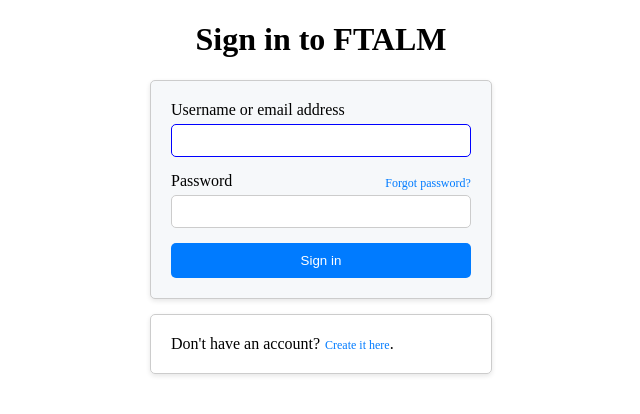
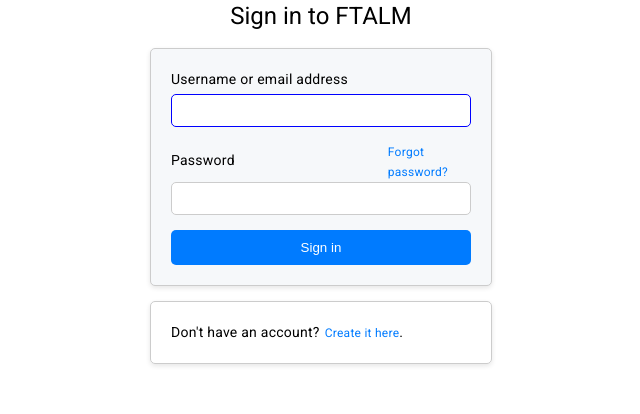
Before and after one commit to MikolajP13/FootballTournamentsAndLeaguesManager, an Angular app in the folder FootballTournamentsAndLeaguesManager/FTALM-frontend/FootballTournamentsAndLeaguesManager/: page / in a window 1280 px wide. Shown: the top 414 px of the page, without its empty margins (319-959 px from the left). Built offline with nearby package versions, Linux system fonts and the light colour scheme.

Commit message:
Install angular material, fixes and small changes

```diff
--- a/FootballTournamentsAndLeaguesManager/FTALM-frontend/FootballTournamentsAndLeaguesManager/angular.json
+++ b/FootballTournamentsAndLeaguesManager/FTALM-frontend/FootballTournamentsAndLeaguesManager/angular.json
@@ -25,6 +25,7 @@
               "src/assets"
             ],
             "styles": [
+              "@angular/material/prebuilt-themes/indigo-pink.css",
               "src/styles.css"
             ],
             "scripts": []
@@ -93,6 +94,7 @@
               "src/assets"
             ],
             "styles": [
+              "@angular/material/prebuilt-themes/indigo-pink.css",
               "src/styles.css"
             ],
             "scripts": []
--- a/FootballTournamentsAndLeaguesManager/FTALM-frontend/FootballTournamentsAndLeaguesManager/package.json
+++ b/FootballTournamentsAndLeaguesManager/FTALM-frontend/FootballTournamentsAndLeaguesManager/package.json
@@ -11,10 +11,12 @@
   "private": true,
   "dependencies": {
     "@angular/animations": "^16.0.0",
+    "@angular/cdk": "^16.2.0",
     "@angular/common": "^16.0.0",
     "@angular/compiler": "^16.0.0",
     "@angular/core": "^16.0.0",
     "@angular/forms": "^16.0.0",
+    "@angular/material": "^16.2.0",
     "@angular/platform-browser": "^16.0.0",
     "@angular/platform-browser-dynamic": "^16.0.0",
     "@angular/router": "^16.0.0",
--- a/FootballTournamentsAndLeaguesManager/FTALM-frontend/FootballTournamentsAndLeaguesManager/src/app/app-routing.module.ts
+++ b/FootballTournamentsAndLeaguesManager/FTALM-frontend/FootballTournamentsAndLeaguesManager/src/app/app-routing.module.ts
@@ -5,12 +5,14 @@ import { HomeComponent } from './pages/home/home.component';
 import { RegistrationComponent } from './pages/registration/registration.component';
 import { authGuard } from './security/guards/auth.guard';
 import { RegistrationSuccessComponent } from './pages/registration-success/registration-success.component';
+import { PageNotFoundComponent } from './pages/page-not-found/page-not-found.component';
 
 const routes: Routes = [
   {path: "", component: LoginComponent},
   {path: "home", component: HomeComponent, canActivate: [authGuard]},
   {path: "register", component: RegistrationComponent},
-  {path: "register-succes", component: RegistrationSuccessComponent}
+  {path: "register-success", component: RegistrationSuccessComponent},
+  {path: "**", component: PageNotFoundComponent}
 ];
 
 @NgModule({
--- a/FootballTournamentsAndLeaguesManager/FTALM-frontend/FootballTournamentsAndLeaguesManager/src/app/app.component.html
+++ b/FootballTournamentsAndLeaguesManager/FTALM-frontend/FootballTournamentsAndLeaguesManager/src/app/app.component.html
@@ -1 +1,2 @@
+<app-navbar *ngIf="isLoginOrRegistrationPage()"></app-navbar>
 <router-outlet></router-outlet>
--- a/FootballTournamentsAndLeaguesManager/FTALM-frontend/FootballTournamentsAndLeaguesManager/src/app/app.component.ts
+++ b/FootballTournamentsAndLeaguesManager/FTALM-frontend/FootballTournamentsAndLeaguesManager/src/app/app.component.ts
@@ -1,4 +1,5 @@
 import { Component } from '@angular/core';
+import { Router } from '@angular/router';
 
 @Component({
   selector: 'app-root',
@@ -7,4 +8,10 @@ import { Component } from '@angular/core';
 })
 export class AppComponent {
   title = 'FootballTournamentsAndLeaguesManager';
+
+  constructor(private router: Router) {}
+
+  isLoginOrRegistrationPage(): boolean {
+    return this.router.url === '/home';
+  }
 }
--- a/FootballTournamentsAndLeaguesManager/FTALM-frontend/FootballTournamentsAndLeaguesManager/src/app/pages/registration/registration.component.ts
+++ b/FootballTournamentsAndLeaguesManager/FTALM-frontend/FootballTournamentsAndLeaguesManager/src/app/pages/registration/registration.component.ts
@@ -4,7 +4,7 @@ import { Router } from '@angular/router';
 import { User } from 'src/app/models/User/user';
 import { Validator } from 'src/app/security/validators/validator';
 import { UserService } from 'src/app/services/userService/user.service';
-import { StrengthMeterComponent } from 'src/app/strength-meter/strength-meter.component';
+import { StrengthMeterComponent } from 'src/app/shared-components/strength-meter/strength-meter.component';
 
 @Component({
   selector: 'app-registration',
@@ -126,7 +126,7 @@ export class RegistrationComponent {
 
   registerUser(registrationForm: NgForm){
     this.userService.addUser(registrationForm.value).subscribe((user: User) => {
-      this.router.navigate(["/register-succes"]);
+      this.router.navigate(["/register-success"]);
     });
   }
 
--- a/FootballTournamentsAndLeaguesManager/FTALM-frontend/FootballTournamentsAndLeaguesManager/src/app/strength-meter/strength-meter.component.ts
+++ b/FootballTournamentsAndLeaguesManager/FTALM-frontend/FootballTournamentsAndLeaguesManager/src/app/shared-components/strength-meter/strength-meter.component.ts
@@ -1,5 +1,5 @@
 import { Component, Input } from '@angular/core';
-import { Validator } from '../security/validators/validator';
+import { Validator } from '../../security/validators/validator';
 
 @Component({
   selector: 'app-strength-meter',
--- a/FootballTournamentsAndLeaguesManager/FTALM-frontend/FootballTournamentsAndLeaguesManager/src/index.html
+++ b/FootballTournamentsAndLeaguesManager/FTALM-frontend/FootballTournamentsAndLeaguesManager/src/index.html
@@ -6,8 +6,11 @@
   <base href="/">
   <meta name="viewport" content="width=device-width, initial-scale=1">
   <link rel="icon" type="image/x-icon" href="favicon.ico">
+  <link rel="preconnect" href="https://fonts.gstatic.com">
+  <link href="https://fonts.googleapis.com/css2?family=Roboto:wght@300;400;500&display=swap" rel="stylesheet">
+  <link href="https://fonts.googleapis.com/icon?family=Material+Icons" rel="stylesheet">
 </head>
-<body>
+<body class="mat-typography">
   <app-root></app-root>
 </body>
 </html>
--- a/FootballTournamentsAndLeaguesManager/FTALM-frontend/FootballTournamentsAndLeaguesManager/src/styles.css
+++ b/FootballTournamentsAndLeaguesManager/FTALM-frontend/FootballTournamentsAndLeaguesManager/src/styles.css
@@ -1,2 +1,5 @@
 /* You can add global styles to this file, and also import other style files */
 @import "~bootstrap-icons/font/bootstrap-icons.css";
+
+html, body { height: 100%; }
+body { margin: 0; font-family: Roboto, "Helvetica Neue", sans-serif; }
```
Also changed, not shown: FootballTournamentsAndLeaguesManager/FTALM-frontend/FootballTournamentsAndLeaguesManager/src/app/app.module.ts (+13 -3 lines), FootballTournamentsAndLeaguesManager/FTALM-frontend/FootballTournamentsAndLeaguesManager/src/app/shared-components/strength-meter/strength-meter.component.css (renamed from FootballTournamentsAndLeaguesManager/FTALM-frontend/FootballTournamentsAndLeaguesManager/src/app/strength-meter/strength-meter.component.css), FootballTournamentsAndLeaguesManager/FTALM-frontend/FootballTournamentsAndLeaguesManager/src/app/shared-components/strength-meter/strength-meter.component.html (renamed from FootballTournamentsAndLeaguesManager/FTALM-frontend/FootballTournamentsAndLeaguesManager/src/app/strength-meter/strength-meter.component.html), 2 other files (tests, documents, lock files or other folders).
